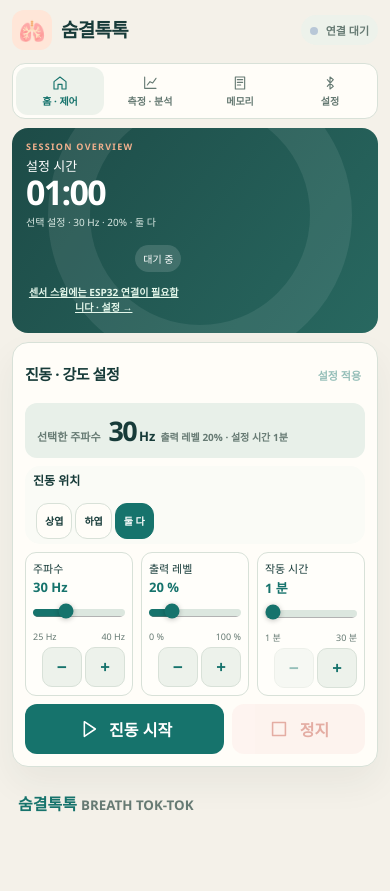
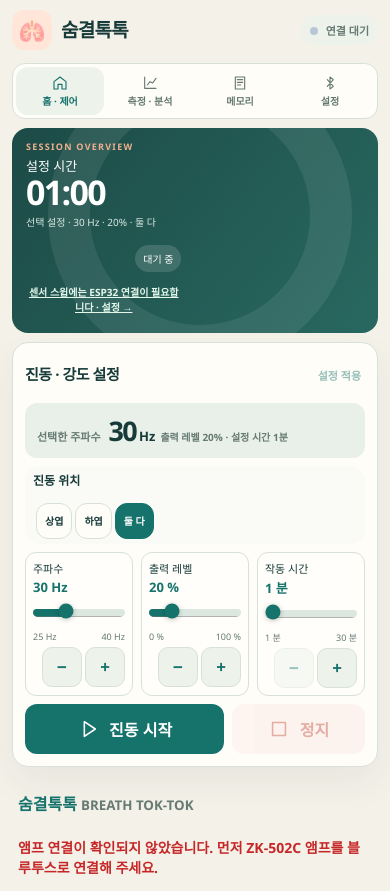
Before and after one commit to subegedei/university_capstone_competiton, a Next.js app in the folder university_capstone_competition/breath/: page / in a window 390 px wide. Before the commit the page ends 844 px from the top, so only its background shows below. Built offline with nearby package versions, Linux system fonts and the light colour scheme.

Commit message:
REAL LAST

```diff
--- a/university_capstone_competition/breath/app/globals.css
+++ b/university_capstone_competition/breath/app/globals.css
@@ -194,6 +194,7 @@ progress { accent-color: var(--blue); }.result { background: var(--soft); border
 .chart-empty { display: grid; justify-items: center; gap: 8px; min-height: 220px; padding: 42px 20px; border: 1px dashed #b9cfc1; border-radius: 16px; background: #fafbf6; }.chart-empty svg { width: 32px; color: var(--blue); }
 .frequency-markers { display: flex; width: min(460px, 100%); justify-content: space-between; margin-top: 16px; color: var(--muted); font-size: 12px; }.frequency-markers small { font-size: 9px; }
 .dashboard-footer { display: flex; align-items: flex-start; justify-content: space-between; gap: 22px; padding: 24px 6px 0; }.dashboard-footer > span { color: var(--blue); font-weight: 800; }.dashboard-footer small { color: var(--muted); }.dashboard-footer .footnote { max-width: 680px; margin: 0; text-align: right; }
+.amp-warning { margin: 0; color: #c62828; font-size: 14px; font-weight: 800; text-align: right; }
 button:focus-visible, input:focus-visible, a:focus-visible { outline: 3px solid #eda37e; outline-offset: 3px; }
 @media (max-width: 800px) {
   .shell { width: min(600px, calc(100% - 32px)); padding-top: 22px; padding-bottom: calc(96px + env(safe-area-inset-bottom)); }
@@ -203,7 +204,7 @@ button:focus-visible, input:focus-visible, a:focus-visible { outline: 3px solid
   .hero-card { min-height: 176px; padding: 25px; }.hero-card strong { font-size: 56px; }.status { text-align: left; }
   .layout { grid-template-columns: 1fr; }.panel { padding: 21px; }.setting-preview strong { font-size: 48px; }.wave-art { height: 62px; }
   .preset-grid { grid-template-columns: repeat(2, minmax(0, 1fr)); }.preset { min-height: 145px; }
-  .dashboard-footer { flex-direction: column; }.dashboard-footer .footnote { text-align: left; }
+  .dashboard-footer { flex-direction: column; }.dashboard-footer .footnote { text-align: left; }.amp-warning { text-align: left; }
 }
 @media (max-width: 390px) { .shell { width: calc(100% - 24px); }.panel { padding: 17px; }.channels { align-items: flex-start; flex-direction: column; }.channel { margin-left: 0; }.setting-preview { padding: 18px; }.preset-grid { grid-template-columns: 1fr; } }
 @media (prefers-reduced-motion: reduce) { html { scroll-behavior: auto; } * { transition-duration: 0s !important; } }
--- a/university_capstone_competition/breath/app/page.tsx
+++ b/university_capstone_competition/breath/app/page.tsx
@@ -179,7 +179,9 @@ export default function Dashboard() {
       {view.result && view.result.estimatedResonanceHz !== null && <div className="result"><span>피크 {view.result.estimatedResonanceHz} Hz</span><span>환산 변위 {(view.result.peakDisplacementRmsM * 1e6).toFixed(2)} μm RMS</span><span>피크 대비 중앙값 차이 {(view.result.peakProminence * 100).toFixed(0)}%</span></div>}
       {view.result?.warnings.map((warning) => <p className="warning" key={warning}>{warning}</p>)}
     </section>
-    <footer className="dashboard-footer"><span>숨결톡톡 <small>BREATH TOK-TOK</small></span></footer>
+    <footer className="dashboard-footer"><span>숨결톡톡 <small>BREATH TOK-TOK</small></span>
+      {!outputConfirmed && <p className="amp-warning" role="status">앰프 연결이 확인되지 않았습니다. 먼저 ZK-502C 앰프를 블루투스로 연결해 주세요.</p>}
+    </footer>
   </main>;
 }
 
```
Also changed, not shown: university_capstone_competition/breath/lib/session.ts (line endings or trailing spaces).
